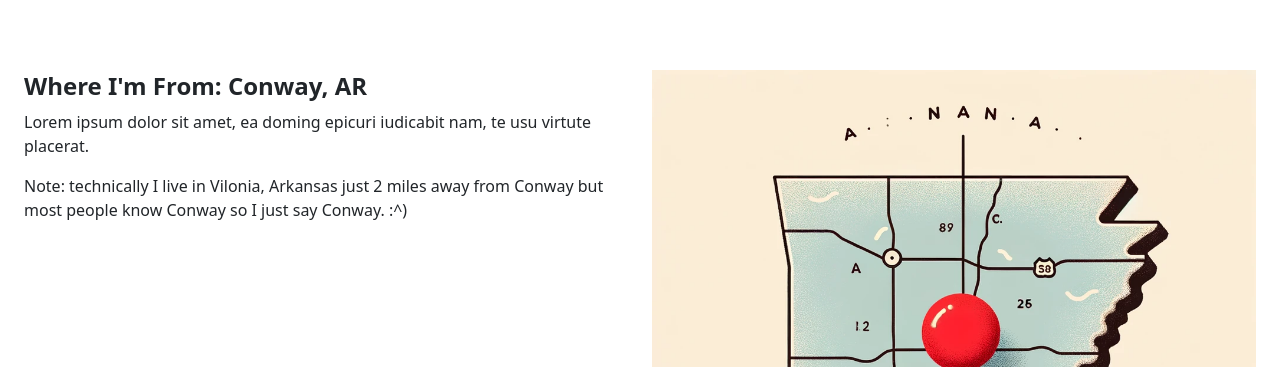
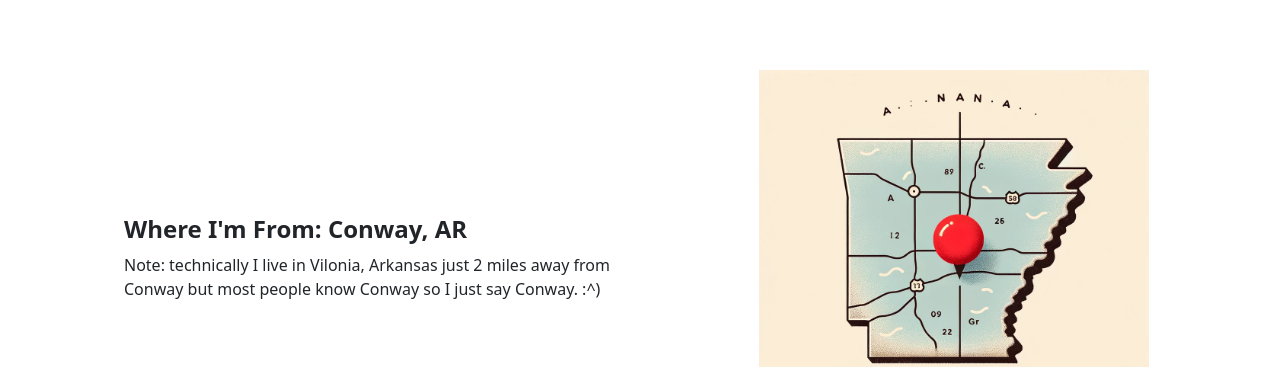
Before and after one commit to Jacob-Valdez-31/chat-web, a Next.js app: page /about in a window 1280 px wide. Shown: the part 558-925 px from the top of the page. Built offline with nearby package versions, Linux system fonts and the light colour scheme.

Commit message:
Styling progress

```diff
--- a/components/About.tsx
+++ b/components/About.tsx
@@ -5,17 +5,15 @@ const About = () => {
     <div>
       <div className="bg-white py-6">
         <div className="max-w-7xl mx-auto grid grid-cols-2 gap-4 px-4 sm:px-6 lg:px-8 ">
-          <div>
+          <div className="lg:h-[390px] lg:w-[290px] lg:m-auto ">
             <img
               src="/img/jacob_hannah.webp"
               alt="Jacob Valdez"
-              className="w-full h-auto "
+              className="w-full h-full "
             />
           </div>
-          <div className=" ">
-            <h1 className="text-2xl font-bold " id="1">
-              About Me
-            </h1>
+          <div className="m-auto ">
+            <h1 className="text-2xl font-bold ">About Me</h1>
             <p>
               Good to see you've made it this far! My name is Jacob Valdez and
               next to me is my beautiful wife Hannah. We recently just got
--- a/components/Location.tsx
+++ b/components/Location.tsx
@@ -5,20 +5,16 @@ const Locations = () => {
     <div className="bg-white py-6">
       <div className="py-6"></div>
       <div className="max-w-7xl mx-auto grid grid-cols-2 gap-4 px-4 sm:px-6 lg:px-8">
-        <div>
-          <h2 className="text-2xl font-bold text-red-500" id="1">
+        <div className="lg:m-auto lg:pl-[100px]">
+          <h1 className="text-2xl font-bold text-red-500">
             Where I'm From: Conway, AR
-          </h2>
-          <p>
-            Lorem ipsum dolor sit amet, ea doming epicuri iudicabit nam, te usu
-            virtute placerat.
-          </p>
+          </h1>
           <p>
             Note: technically I live in Vilonia, Arkansas just 2 miles away from
             Conway but most people know Conway so I just say Conway. :^)
           </p>
         </div>
-        <div className="">
+        <div className="lg:h-[390px] lg:w-[390px]  lg:m-auto">
           <img
             src="/img/conway.webp"
             alt="Jacob Valdez"
```
